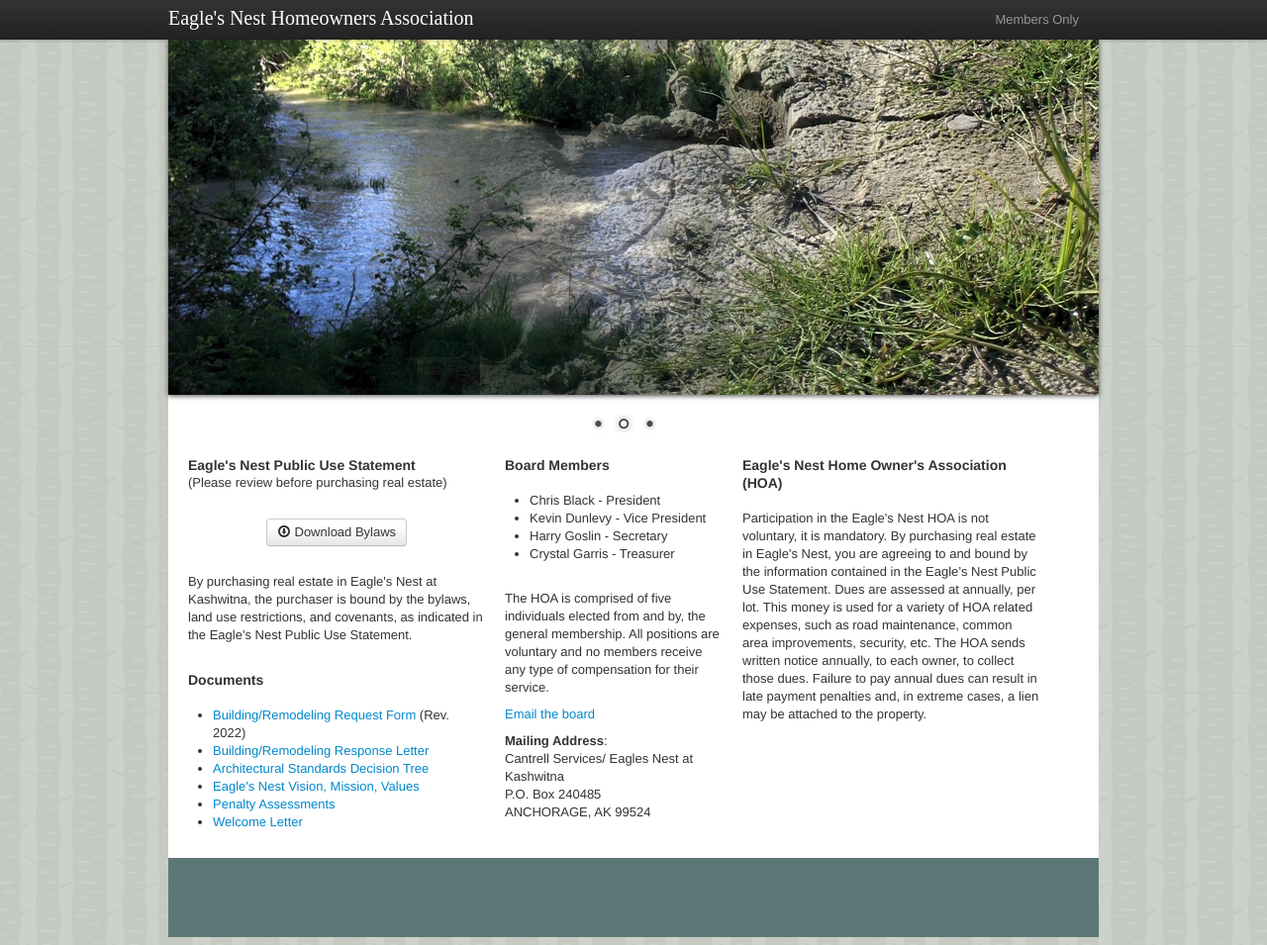
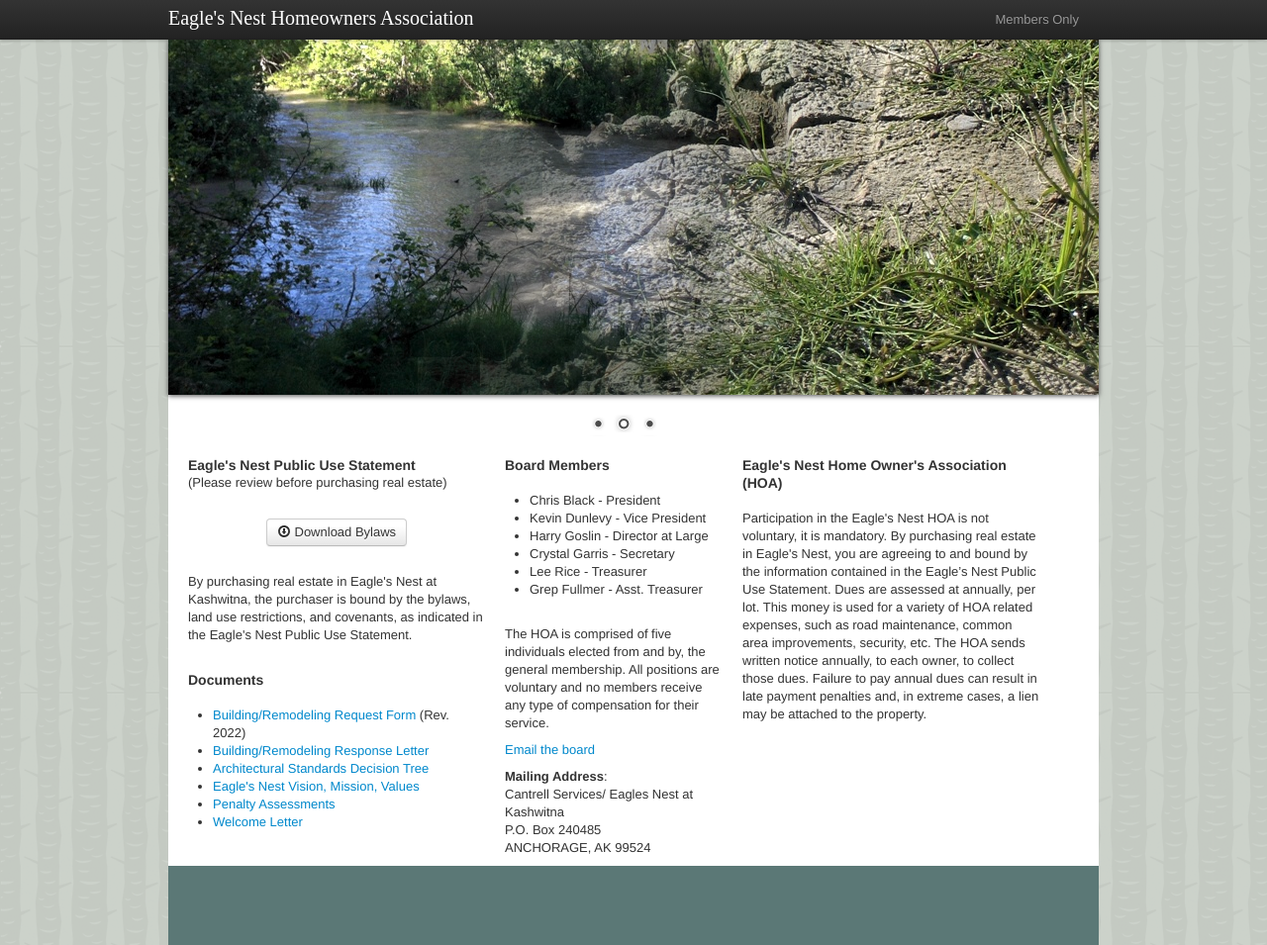
Before and after one commit to thesurlydev/eaglesnest-hoa.net, a Jekyll site: the page built from index.markdown, in a window 1280 px wide and 955 px high. Shown: the whole window at 99% size. Built offline with Jekyll 4.4.1, drawn with Linux system fonts in a browser that asks for light colours; some web fonts are replaced.

Commit message:
Update board members

```diff
--- a/index.markdown
+++ b/index.markdown
@@ -32,8 +32,10 @@ title: Eagle's Nest Homeowners Association
                 <ul>
                     <li>Chris Black - President</li>
                     <li>Kevin Dunlevy - Vice President</li>
-                    <li>Harry Goslin - Secretary</li>
-                    <li>Crystal Garris - Treasurer</li>
+                    <li>Harry Goslin - Director at Large</li>
+                    <li>Crystal Garris - Secretary</li>
+                    <li>Lee Rice - Treasurer</li>
+                    <li>Grep Fullmer - Asst. Treasurer</li>
                 </ul>
                 <br>
                 <p>The HOA is comprised of five individuals elected from and by, the general membership. All positions are voluntary and no members receive any type of compensation for their service.</p>
```
